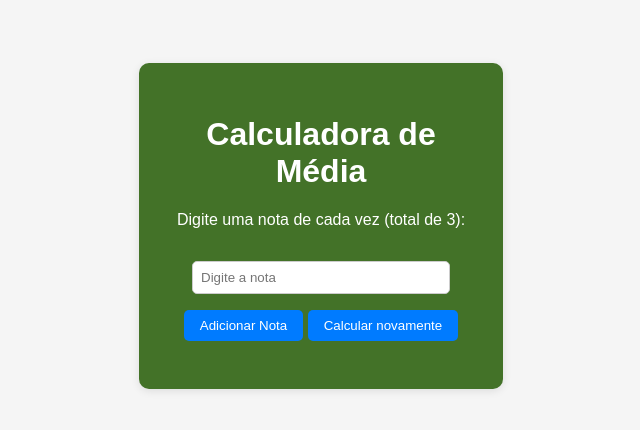
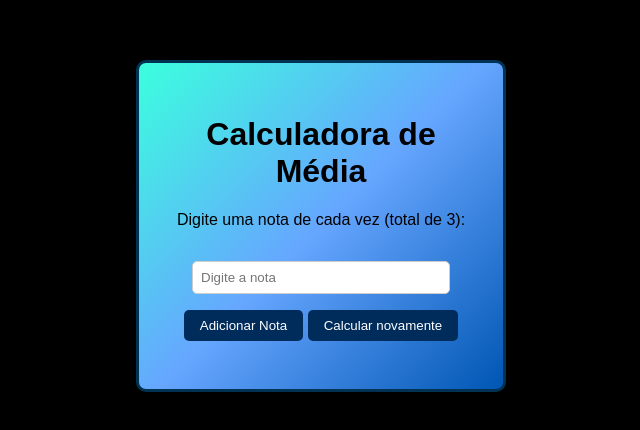
Before and after one commit to v21sobral/96230Senai-logica, a plain HTML site: page htmlEstudos3notasmedia/index.html in a window 1280 px wide. Shown: the part 174-604 px from the top of the page, without its empty margins (319-959 px from the left). Drawn offline with Linux system fonts and the light colour scheme.

Commit message:
cauladora melhorada

```diff
--- a/htmlEstudos3notasmedia/style.css
+++ b/htmlEstudos3notasmedia/style.css
@@ -1,6 +1,6 @@
 body {
     font-family: Arial, sans-serif;
-    background-color: #f5f5f5;
+    background-color: #000000 ;
     display: flex;
     align-items: center;
     justify-content: center;
@@ -9,9 +9,10 @@ body {
   }
 
   .container {
-    background: rgb(67, 114, 40);
-    color: #ffffff;
+    background: linear-gradient(135deg, #3bffde, #66a6ff, #0056b3);
+    color: #000000;
     padding: 2rem;
+    border: #003253 3px solid;
     border-radius: 10px;
     box-shadow: 0 2px 8px rgba(0,0,0,0.1);
     text-align: center;
@@ -29,8 +30,8 @@ body {
   button {
     margin-top: 1rem;
     padding: 0.5rem 1rem;
-    border: none;
-    background-color: #007bff;
+    border: 1px;
+    background-color: #002c5c;
     color: white;
     border-radius: 5px;
     cursor: pointer;
```
